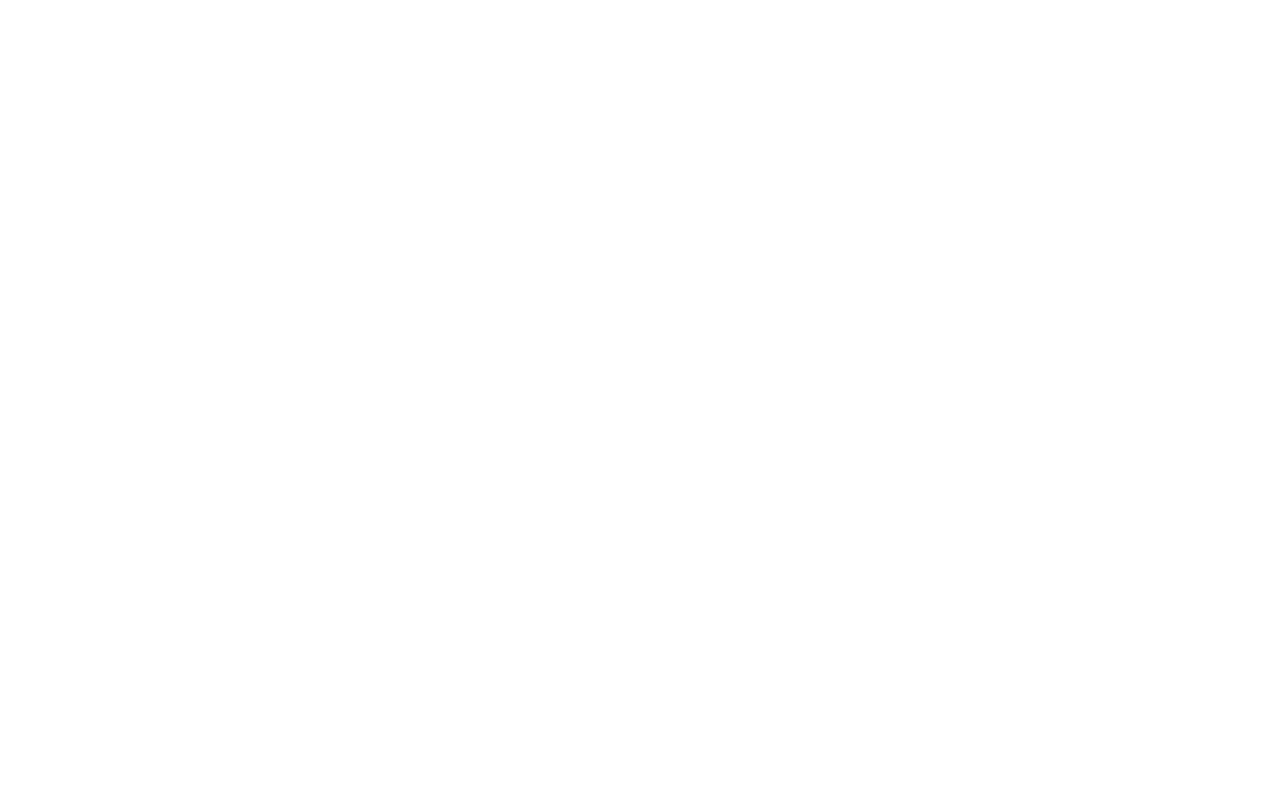
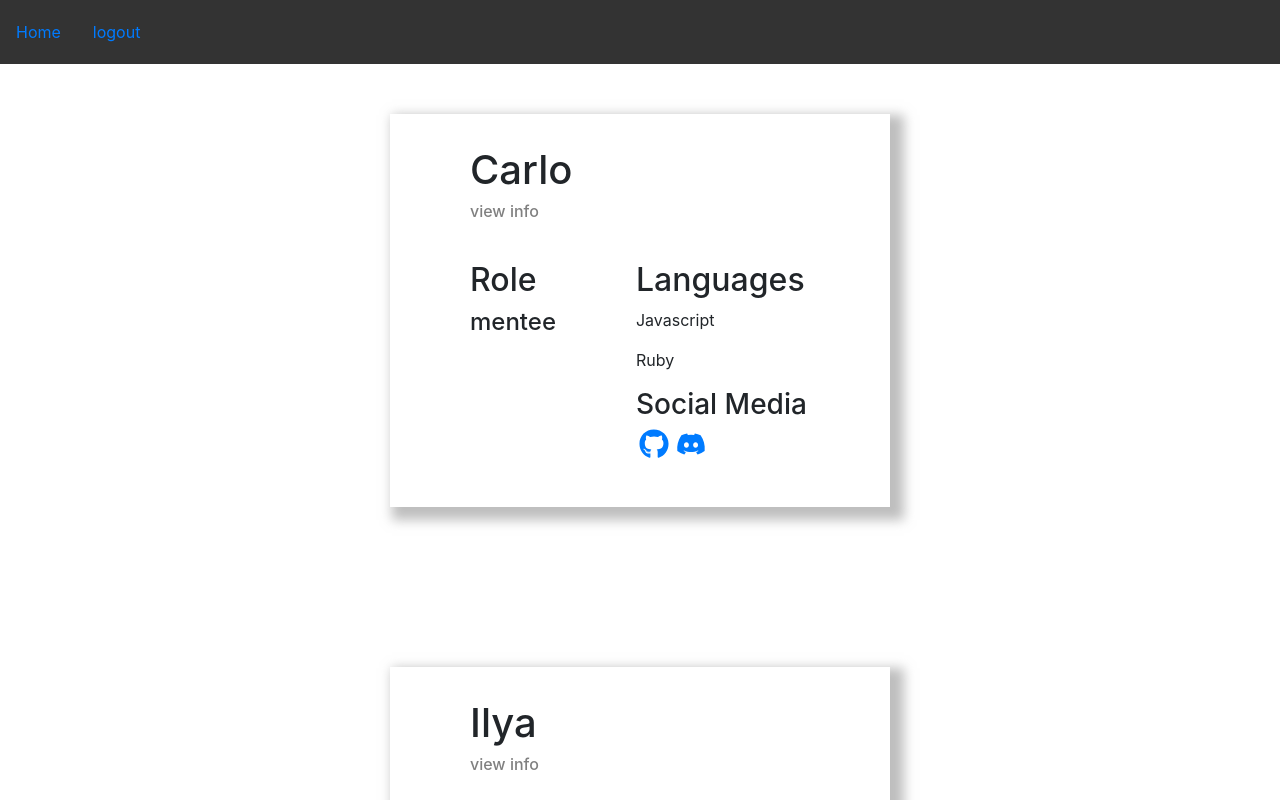
Before and after one commit to CarloSantos11/React-Form, a React (Create React App) app: page /users in a window 1280 px wide. Shown: the top 800 px of the page. Built offline with nearby package versions, Linux system fonts and the light colour scheme; sample sign-in values are in the browser's storage.

Commit message:
playing with routing

```diff
--- a/src/components/App.js
+++ b/src/components/App.js
@@ -1,8 +1,5 @@
-import React, { useState } from "react";
+import React, { useState, useEffect } from "react";
 import Form from "./Form";
-import IndexView from "./IndexView";
-import Login from "./Login";
-import UserInfo from "./UserInfo";
 import Nav from "./Nav";
 import users from "../mock-db/users.json";
 import {
@@ -11,37 +8,50 @@
   Route,
   Redirect,
 } from "react-router-dom";
+import ProtectedRoutes, { UnauthenticatedRoutes } from "./ProtectRoutes"
 
-export default function App() {
-  const [user, setUser] = useState(null);
+
+function App() {
+  const [authenticated, setAuthenticated] = useState(null);
+
+  useEffect(() => {
+    const currentUser = sessionStorage.getItem('currentUser');
+    if (currentUser) {
+      setAuthenticated(currentUser);
+    }
+  }, [])
 
   return (
     <Router>
       <Switch>
         <>
-          {user && <Nav setUser={setUser} />}
-
-          <Route path="/" exact>
-            {user ? (                                 // If User is present
-              <Redirect to="/index" />                // Display index
-            ) : (                                     // Otherwise Display Login
-              <Login setUser={setUser} users={users} />
-            )}
-          </Route>
+          {authenticated && <Nav setUser={setAuthenticated} authenticated={authenticated} />}
 
           <Route path="/signup">
             <Form />
           </Route>
 
-          <Route path="/index">
-            <IndexView users={users} />
-          </Route>
+          {authenticated && <ProtectedRoutes users={users} />}
+          {!authenticated && <UnauthenticatedRoutes users={users} setAuthenticated={setAuthenticated} />}
 
-          <Route path="/userInfo/:id">
-            <UserInfo users={users} />
-          </Route>
+          <Redirect to="/" />
         </>
       </Switch>
     </Router>
   );
 }
+
+export default App;
+
+// Create unauthorized Page
+// Create PrivateComponent
+// (Should be in a new file) For user authentication a new class must be created
+// this will have an isAuthenticated property
+// check of Oauth
+
+// Create a class for Role for user
+
+// NEW PAGE
+// Accessible only by a select group of users
+// We should be passing the PATH and Component that we have
+{/* <PrivateRoute path='/example' exact component={Example} /> */ }
--- a/src/components/Card.js
+++ b/src/components/Card.js
@@ -1,5 +1,5 @@
 import { FaGithub, FaDiscord, FaInstagram, FaSlackHash } from "react-icons/fa";
-import { useParams } from "react-router-dom";
+import { useParams, useRouteMatch } from "react-router-dom";
 import { Link } from "react-router-dom";
 import styled from "styled-components";
 
@@ -49,14 +49,14 @@
 `;
 
 function Card({ userInfo }) {
+  let { path, url } = useRouteMatch();
   const { id } = useParams();
   const socialMedia = userInfo.socialMedia;
   return (
     <CardView>
       <h1>{userInfo.username}</h1>
-
-      { id &&
-        <StyledLink to={`/userInfo/${id}`}>
+      { !id &&
+        <StyledLink to={`${url}/${userInfo.id}`}>
           <h6 style={{ color: "gray" }}>view info</h6>
         </StyledLink>
       }
--- a/src/components/Form.js
+++ b/src/components/Form.js
@@ -130,6 +130,7 @@
   return (
     <>
       <OuterSection>
+        {/* <Car/> */}
         <section id="formSection">
           <form name="form" id="signupform" onSubmit={handleSubmit}>
             <div id="username">
--- a/src/components/IndexView.js
+++ b/src/components/IndexView.js
@@ -1,11 +1,21 @@
 import React from "react";
 import Card from "./Card";
+import UserInfo from "./UserInfo";
+import {Switch, Route, useRouteMatch} from 'react-router-dom'
+import Form from "./Form";
 
 function IndexView({users}) {
   return (
-    users.map((user) =>
-     <Card key={user.id} userInfo={user}/>
-    ))
+    <>
+      {users.map((user) => <Card key={user.id} userInfo={user} />)}
+{/*
+     <Switch>
+       <Route path={`${path}/:id`}>
+         <UserInfo users={users}/>      // Should I be creating a nested route like this for my user
+      </Route>                          // show page?
+     </Switch> */}
+    )
+    </>)
 }
 
 export default IndexView
--- a/src/components/Login.js
+++ b/src/components/Login.js
@@ -23,10 +23,11 @@
     event.preventDefault();
     users.forEach((currentUser) => {
       if (
-        currentUser?.username === usernameField &&
-        currentUser?.password === passwordField
+        currentUser.username === usernameField &&
+        currentUser.password === passwordField
       ) {
-        setUser(currentUser);
+        sessionStorage.setItem('currentUser', JSON.stringify(currentUser)); // JSON.parse(currentUser)
+        setUser(sessionStorage.getItem('currentUser', JSON.stringify(currentUser)));
       }
     });
   };
--- a/src/components/Nav.js
+++ b/src/components/Nav.js
@@ -1,8 +1,7 @@
-
 import { Link } from "react-router-dom";
 import styled from "styled-components";
 
-const UnorderedList = styled.ul`
+const NavList = styled.ul`
   list-style-type: none;
   margin: 0 0 50px 0;
   padding: 0;
@@ -13,8 +12,7 @@
   top: 0;
 `;
 
-
-const ListItems = styled.ul`
+const NavItem = styled.ul`
   float: left;
   display: block;
   color: white;
@@ -23,25 +21,33 @@
   text-decoration: none;
 `;
 
-const Nav = ({ setUser }) => {
-  const loggedOut = () => setUser(null);
+const Nav = ({ authenticated, setUser }) => {
+  // const loggedOut = () => setUser(null);
+
+  const loggedOut = () => {
+    sessionStorage.clear();
+    setUser(null);
+  }
 
 
   return (
     <nav>
-      <UnorderedList>
-        <ListItems>
-          <Link to="/index">Home</Link>
-        </ListItems>
-        <ListItems>
-          <Link to="/signup">Signup</Link>
-        </ListItems>
-        <ListItems>
+      <NavList>
+        <NavItem>
+          <Link to="/users">Home</Link>
+        </NavItem>
+        {
+          !authenticated && // Only if the user is not yet logged in should they see this
+          <NavItem>
+            <Link to="/signup">Signup</Link>
+          </NavItem>
+        }
+        <NavItem>
           <Link to="/" onClick={loggedOut}>
             logout
           </Link>
-        </ListItems>
-      </UnorderedList>
+        </NavItem>
+      </NavList>
     </nav>
   );
 };
--- /dev/null
+++ b/src/components/ProtectRoutes.js
@@ -0,0 +1,34 @@
+import React from 'react'
+import {Switch, Route, Redirect} from 'react-router-dom'
+import UserInfo from './UserInfo'
+import IndexView from './IndexView'
+import Login from "./Login";
+
+const Protectroutes = ({users}) => {
+  return (
+    <Switch>
+       <Route path="/" exact>
+         <Redirect to="/users" />
+       </Route>
+      <Route exact path="/users/:id">
+        <UserInfo users={users} />
+      </Route>
+
+      <Route exact path="/users">
+        <IndexView users={users} />
+      </Route>
+    </Switch>
+  )
+}
+
+export const UnauthenticatedRoutes = ({setAuthenticated: setUser, users}) => {
+  return (
+    <Switch>
+      <Route path="/" exact>
+        <Login setUser={setUser} users={users} />
+      </Route>
+    </Switch >
+  )
+}
+
+export default Protectroutes
--- a/src/components/UserInfo.js
+++ b/src/components/UserInfo.js
@@ -3,7 +3,7 @@
 
 export default function UserInfo({ users }) {
   const { id } = useParams();
-
+  // console.log(id, users);
   return users
     .filter((user) => user.id === id)
     .map((user, id) => <Card key={id} userInfo={user} />);
```
